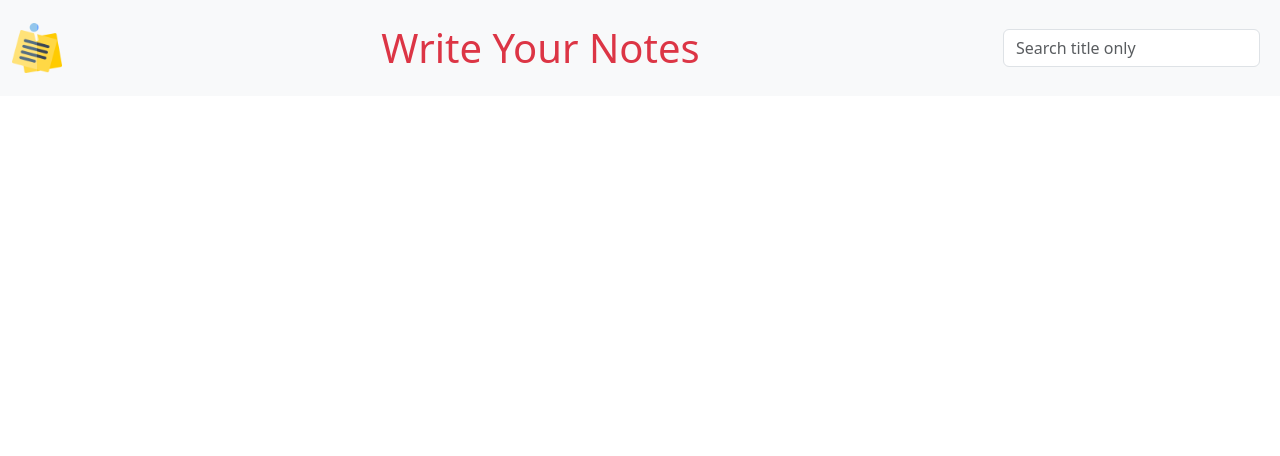
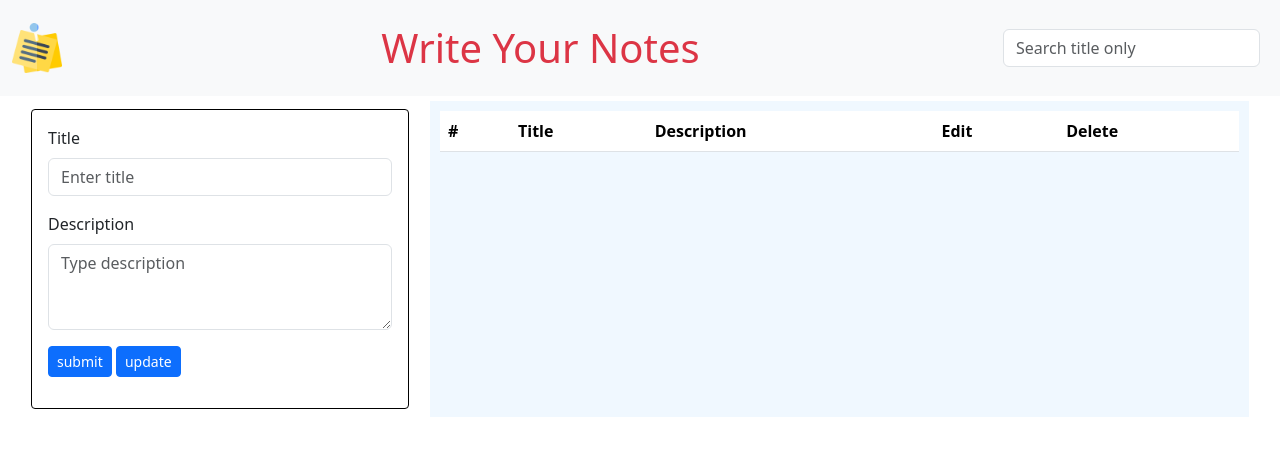
Before and after one commit to SoumyaRanjan-Pradhan/saves-your-note, a plain HTML site: page index.html in a window 1280 px wide. Drawn offline with Linux system fonts and the light colour scheme.

Commit message:
add content in index.html file and write its respective css in style.css

```diff
--- a/index.html
+++ b/index.html
@@ -20,5 +20,33 @@
         </form>
     </div>
 </nav>
+<!-- Content Section -->
+<div class="social">
+    <div class="note my-2">
+        <div class="mb-3">
+            <label for="title" class="form-label">Title</label>
+            <input type="text" class="form-control" id="title" placeholder="Enter title">
+        </div>
+        <div class="mb-3">
+            <label for="descr" class="form-label">Description</label>
+            <textarea class="form-control" id="descr" rows="3" placeholder="Type description"></textarea>
+        </div>
+        <button type="submit" class="btn btn-primary btn-sm" id="add" onclick="myFun()">submit</button>
+        <button type="submit" class="btn btn-primary btn-sm" id="uptodate">update</button>
+    </div>
+    <div class="posts table-responsive">
+        <table class="table">
+            <thead>
+                <tr>
+                    <th scope="col">#</th>
+                    <th scope="col">Title</th>
+                    <th scope="col">Description</th>
+                    <th scope="col">Edit</th>
+                    <th scope="col">Delete</th>
+                </tr>
+            </thead>
+            <tbody></tbody>
+        </table>
+    </div>
 </body>
 </html>
--- a/styles/style.css
+++ b/styles/style.css
@@ -12,3 +12,44 @@ nav img {
 h1 {
     text-align: center;
 }
+
+/* Content Section */
+div.social {
+    padding: 5px 10px;
+    display: flex;
+    justify-content: space-evenly;
+}
+
+.note {
+    width: 30%;
+    height: 300px;
+    border: 1px solid black;
+    padding: 1rem;
+    border-radius: 4px;
+}
+
+div.posts {
+    width: 65%;
+    display: flex;
+    background-color: aliceblue;
+    padding: 10px
+}
+
+div.content {
+    font-size: 1.5rem;
+    font-weight: bold;
+    width: 80%;
+}
+
+span.delete,
+span.edit {
+    cursor: pointer
+}
+
+span.delete:hover {
+    color: red
+}
+
+span.edit:hover {
+    color: blue
+}
```
